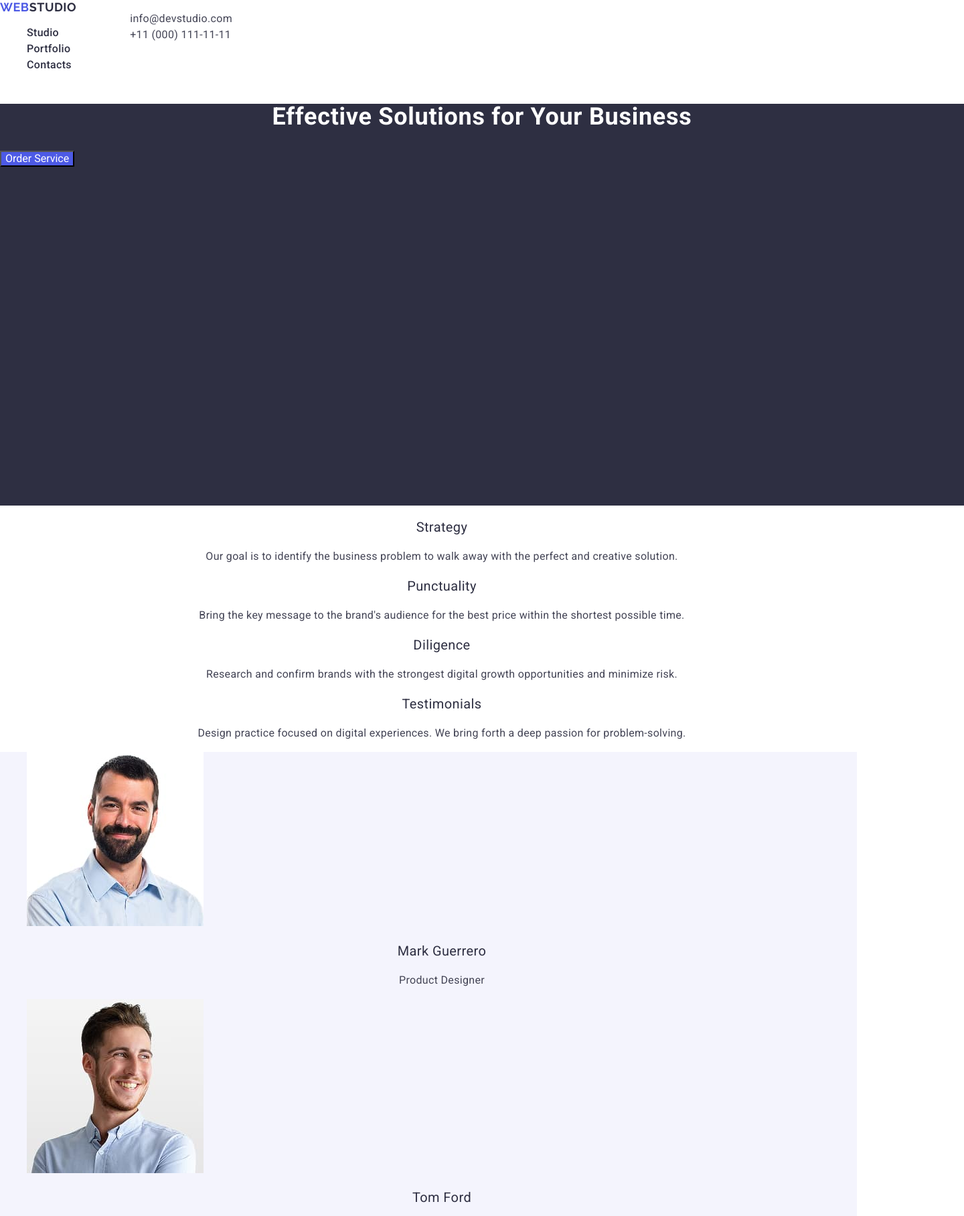
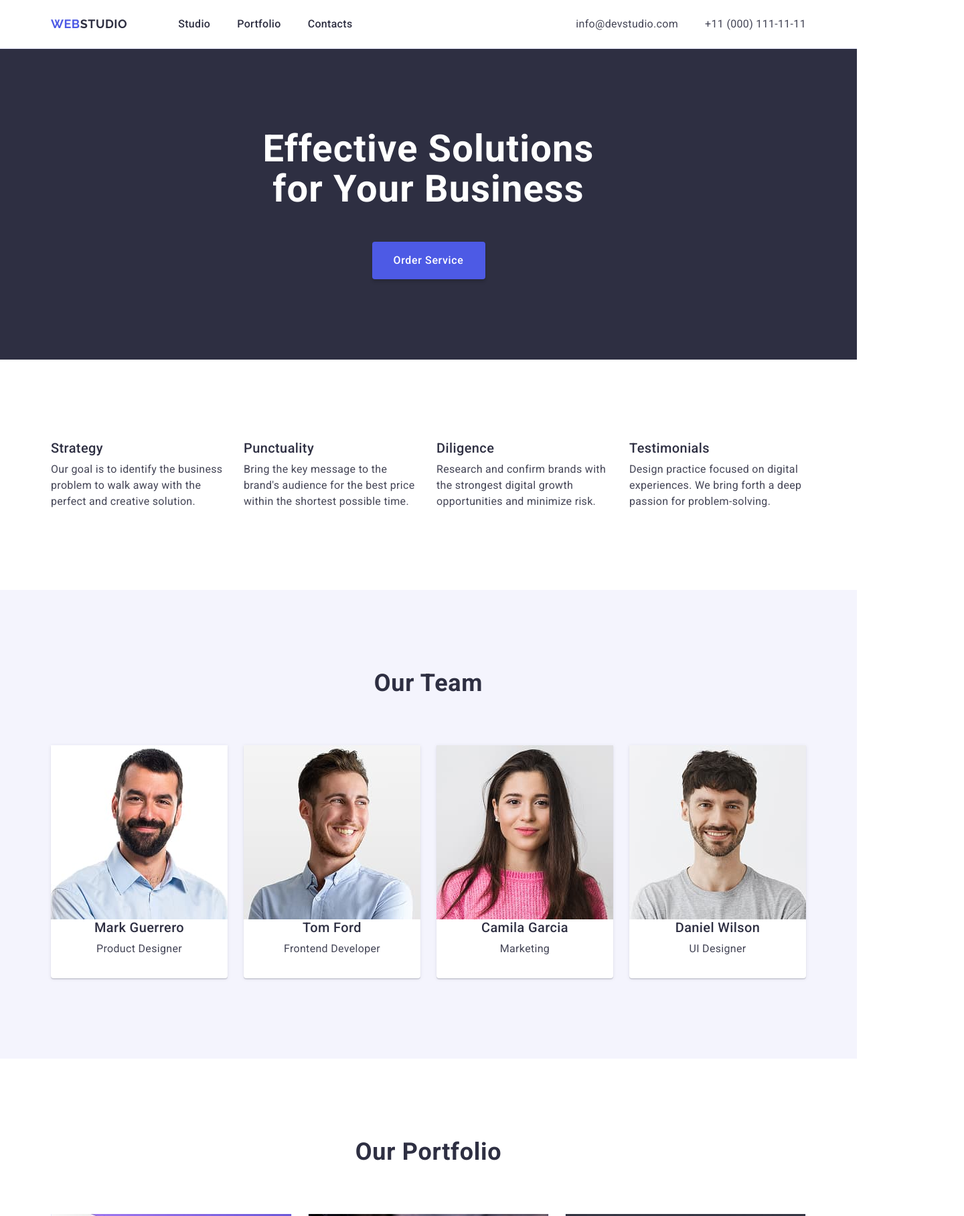
Before and after one commit to LiliiaDud/homework3, a plain HTML site: page index.html in a window 1280 px wide. Shown: the top 1816 px of the page at 67% size, 1440 px wide, since content can reach past the window. Drawn offline with nearby package versions, Linux system fonts and the light colour scheme.

Commit message:
add styles

```diff
--- a/css/styles.css
+++ b/css/styles.css
@@ -3,86 +3,177 @@ body {
     color: #2E2F42;
     background-color: #FFF;
 }
+/*___________________ reset */
 
-ul {
-    list-style: none;
+ul,
+ol {
+    list-style-type: none;
+    margin: 0;
+    padding-left: 0;
 }
 
 a {
     text-decoration: none;
 }
 
-.page-header {
-
+h1,
+h2,
+h3,
+h4,
+h5,
+h6,
+p {
+    margin: 0;
 }
 
+img {
+    display: block;
+    max-width: 100%;
+}
+
+/*___________________ common */
+
+.container {
+    max-width: 1158px;
+    padding: 0 15px;
+    margin: 0 auto;
+}
+
+.container-section {
+    padding: 120px 0;
+}
+
+/*___________________ header */
 .page-header {
+    border-bottom:  1px solid #e7e9fc;
+}
+
+.header-container {
     display: flex;
-    align-items: flex-start;
-    justify-content: flex-start;
-    flex-direction: row;
-    gap: 40px;
+    align-items: center;
+}
+
+.header-nav {
+    display: flex;
+    align-items: center;
 }
 
 .logo {
     font-family: 'Raleway', sans-serif;
+    font-weight: 700;
     font-size: 18px;
     line-height: 1.17;
     letter-spacing: 0.03em;
     text-transform: uppercase;
-    font-weight: 700;
-    color:#4D5AE5;
+    color: #4d5ae5;
+}
+
+.header-logo {
+    padding: 24px 0;
+    margin-right: 76px;
 }
 
 .header-logo .logo-part {
     color: #2E2F42;
 }
 
-.nav-list .link:hover,
-.nav-list .link:active {
-  color: #4D5AE5;
+.nav-list {
+    display: flex;
+    align-items: center;
+    gap: 40px;
 }
 
-.link {
-  font-weight: 500;
-  font-size: 16px;
-  line-height: 1.5;
-  letter-spacing: 0.02em;
-  color: #2e2f42;
+.nav-link {
+    display: block;
+    padding: 24px 0;
+    font-weight: 500;
+    font-size: 16px;
+    line-height: 1.5;
+    letter-spacing: 0.02em;
+    color: #2e2f42;
+    transition: color 250ms cubic-bezier(0.4, 0, 0.2, 1);
+}
+
+.nav-link.current {
+    position: relative;
+}
+
+.nav-link.current::after {
+    content: '';
+    position: absolute;
+    left: 0;
+    bottom: -1px;
+    width: 100%;
+    height: 4px;
+    border-radius: 2px;
+    background-color: #404bbf;
+}
+
+.nav-link:hover,
+.nav-link:focus,
+.contacts-link:hover,
+.contacts-link:focus {
+    color: #404bbf;
+}
+
+/*___________________ contacts */
+
+.contacts {
+    font-style: normal;
+    margin-left: auto;
+}
+
+.contacts-list {
+    display: flex;
+    align-items: center;
+    gap: 40px
+}
+
+.contacts-link {
+    display: block;
+    padding: 24px 0;
+    font-size: 16px;
+    line-height: 1.5;
+    letter-spacing: 0.02em;
+    color: #434455;
+    transition: color 250ms cubic-bezier(0.4, 0, 0.2, 1);
+}
+
+
+/*___________________ hero */
+
+.hero-image {
+    background-color: #2E2F42;
 }
 
 .hero-title {
-    font-weight: 700;
-    font-size: 36px;
-    color: #FFF;
-    line-height: 1.1; /* line-height: 40px; */
+    margin-left: auto;
+    margin-right: auto;
+    font-size: 56px;
+    line-height: 1.07;
     letter-spacing: 0.02em;
     text-align: center;
+    color: #fff;
+    max-width: 496px;
+    margin-bottom: 48px;
 }
 
-.hero-image {
-    width: 1440px;
-    height: 600px;
-    background-color: #2E2F42;
-}
-
-.hero-button {
-    color: #FFFFFF;
+.btn {
+    font-weight: 500;
+    font-size: 16px;
+    line-height: 1.5;
+    letter-spacing: 0.04em;
+    color: #FFF;
     background-color: #4D5AE5;
     cursor: pointer;
-}
-
-
-.contacts {
-  font-style: normal;
-}
-
-.contacts-link {
-  font-size: 16px;
-    /* line-height: 24px; */
-  line-height: 1.5;
-  letter-spacing: 0.02em;
-  color: #434455;
+    box-shadow: 0 4px 4px 0 rgba(0, 0, 0, 0.15);
+    width: 169px;
+    height: 56px;
+    border-radius: 4px;
+    border: none;
+    margin-left: auto;
+    margin-right: auto;
+    display: block;
 }
 
 .hero-button:hover,
@@ -92,13 +183,24 @@ a {
   color: #404BBF;
 }
 
+/*___________________ solutions */
+
+.solutions-list {
+    display: flex;
+    flex-wrap: wrap;
+    gap: 24px;
+}
+
+.solutions-item {
+    width: calc((100% - 72px) / 4);
+}
 
 .section-title {
-    font-weight: 400;
+    font-weight: 500;
     font-size: 20px;
     line-height: 1.2;
     letter-spacing: 0.02em;
-    text-align: center;
+    padding-bottom: 8px;
 }
 
 .section-text {
@@ -106,40 +208,92 @@ a {
     line-height: 1.5;
     letter-spacing: 0.02em;
     color: #434455;
-    text-align: center;
 }
+
+/*___________________ team */
 
 .team {
     background-color: #F4F4FD;
 }
 
+.team-list {
+    display: flex;
+    flex-wrap: wrap;
+    gap: 24px;
+}
+
+.team-item {
+    display: flex;
+    align-items: center;
+    justify-content: center;
+    flex-direction: column;
+    background-color: #fff;
+    border-radius: 0 0 4px 4px;
+    box-shadow: 0 2px 1px 0 rgba(46, 47, 66, 0.08), 0 1px 1px 0 rgba(46, 47, 66, 0.16), 0 1px 6px 0 rgba(46, 47, 66, 0.08);
+    padding-bottom: 32px;
+    width: calc((100% - 72px) / 4);
+}
+
+.section-title {
+    /*padding-top: 32px;
+    padding-bottom: 8px; */
+}
 
 .secondary-title {
-    font-weight: 700;
     font-size: 36px;
     line-height: 1.11;
     letter-spacing: 0.02em;
     text-align: center;
+    padding-bottom: 72px;
 }
 
 
+/*___________________ portfolio */
+.portfolio-list {
+    display: flex;
+    flex-wrap: wrap;
+    align-items: flex-start;
+    justify-content: center;
+    gap: 24px;
+}
+
+.portfolio-item {
+    border-bottom: 1px solid #e7e9fc;
+    border-left: 1px solid #e7e9fc;
+    border-right: 1px solid #e7e9fc;
+    max-width: 360px;
+}
+
+.portfolio-inform {
+    padding: 32px 16px;
+}
+
+/*___________________ footer */
 
 .footer {
-    width: 1440px;
+    width: 100%;
     height: 312px;
     background-color: #2E2F42;
+}
+
+.footer-list {
+    padding-top: 100px;
+    padding-bottom: 100px;
+}
+
+.footer-logo {
+    display: inline-block;
+    margin-bottom: 16px;
 }
 
 .footer-logo .logo-part {
   color: #f4f4fd;
 }
 
-
 .footer-text {
-    font-weight: 400;
     font-size: 16px;
-    /* line-height: 24px; */
     line-height: 1.5;
     letter-spacing: 0.02em;
     color: #F4F4FD;
+    max-width: 264px;
 }
--- a/index.html
+++ b/index.html
@@ -12,19 +12,20 @@
   </head>
   <body>
     <header class="page-header">
+      <div class="container header-container">
         <nav class="header-nav">
           <a class="logo header-logo" href="./index.html">
             Web<span class="logo-part">Studio</span>
           </a>
           <ul class="nav-list">
             <li class="nav-item">
-            <a class="link" href="./index.html">Studio</a>
+              <a class="nav-link" href="./index.html">Studio</a>
             </li>
             <li class="nav-item">
-            <a class="link" href="">Portfolio</a>
+              <a class="nav-link" href="">Portfolio</a>
             </li>
             <li class="nav-item">
-            <a class="link" href="">Contacts</a>
+              <a class="nav-link" href="">Contacts</a>
             </li>
           </ul>
         </nav>
@@ -38,54 +39,60 @@
             </li>
           </uL>
         </address>
+      </div>
     </header>
 
     <main>
-      <section class="hero-image">
+      <section class="container-section hero-image">
+        <div class="container">
           <h1 class="hero-title">Effective Solutions for Your Business</h1>
-        <button class="hero-button" type="button">Order Service</button>
+          <button class="btn hero-button" type="button">Order Service</button>
+        </div>
       </section>
 
-      <section class="solutions">
+			<section class="container-section">
+				<div class="container">
 					<ul class="solutions-list">
 						<li class="solutions-item">
-            <h3 class="section-title solutions-title">Strategy</h3>
-            <p class="section-text solutions-text">Our goal is to identify the business problem to
+							<h3 class="section-title">Strategy</h3>
+							<p class="section-text">Our goal is to identify the business problem to
 								walk away with the perfect and creative solution.
 							</p>
 						</li>
 
 						<li class="solutions-item">
-            <h3 class="section-title solutions-title">Punctuality</h3>
-            <p class="section-text solutions-text">Bring the key message to the brand's audience for
+							<h3 class="section-title">Punctuality</h3>
+							<p class="section-text">Bring the key message to the brand's audience for
 								the best price within the shortest possible time.
 							</p>
 						</li>
 
 						<li class="solutions-item">
-            <h3 class="section-title solutions-title">Diligence</h3>
-              <p class="section-text solutions-text">Research and confirm brands with the strongest
+							<h3 class="section-title">Diligence</h3>
+								<p class="section-text">Research and confirm brands with the strongest
 									digital growth opportunities and minimize risk.
 								</p>
 						</li>
 
 						<li class="solutions-item">
-            <h3 class="section-title solutions-title">Testimonials</h3>
-            <p class="section-text solutions-text">Design practice focused on digital experiences.
+							<h3 class="section-title">Testimonials</h3>
+							<p class="section-text">Design practice focused on digital experiences.
 								We bring forth a deep passion for problem-solving.
 							</p>
 						</li>
 					</ul>
+				</div>
 			</section>
 
-      <section class="team">
-        <h2 hidden class="secondary-title team-title">Our Team</h2>
+			<section class="container-section team">
+				<div class="container">
+					<h2 class="secondary-title team-title">Our Team</h2>
 					<ul class="team-list">
 						<li class="team-item">
 							<img src="./images/ProductDesigner.jpg" width="264"
 								height="260" alt="Photo by the product designer">
-            <h3 class="section-title team-name">Mark Guerrero</h3>
-            <p class="section-text team-text">Product Designer</p>
+							<h3 class="section-title">Mark Guerrero</h3>
+							<p class="section-text">Product Designer</p>
 						</li>
 
 						<li class="team-item">
@@ -109,63 +116,79 @@
 							<p class="section-text team-text">UI Designer</p>
 						</li>
 					</ul>
+				</div>
 			</section>
 
-      <section class="portfolio">
-        <h2 hidden class="secondary-title portfolio-title">Our Portfolio</h2>
+			<section class="container-section">
+				<div class="container">
+					<h2 class="secondary-title portfolio-title">Our Portfolio</h2>
 					<ul class="portfolio-list">
 						<li class="portfolio-item">
 							<img src="./images/BankingApp.jpg"
 							width="360" height="300"
 							alt="picture Banking App">
+							<div class="portfolio-inform">
 								<h3 class="section-title portfolio-item-title">Banking App</h3>
 								<p class="section-text portfolio-text">App</p>
+							</div>
 						</li>
 
 						<li class="portfolio-item">
 							<img src="./images/CashlessPayment.jpg"
 							width="360" height="300"
 							alt="picture Cashless Payment">
-            <h3 class="section-title portfolio-item-title">Cashless Payment</h3>
-            <p class="section-text portfolio-text">Marketing</p>
+							<div class="portfolio-inform">
+								<h3 class="section-title">Cashless Payment</h3>
+								<p class="section-text">Marketing</p>
+							</div>
 						</li>
 
 						<li class="portfolio-item">
 							<img src="./images/MeditationApp.jpg"
 							width="360" height="300"
 							alt="picture Meditation App">
-            <h3 class="section-title portfolio-item-title">Meditation App</h3>
-            <p class="section-text portfolio-text">App</p>
+							<div class="portfolio-inform">
+								<h3 class="section-title">Meditation App</h3>
+								<p class="section-text">App</p>
+							</div>
 						</li>
 
 						<li class="portfolio-item">
 							<img src="./images/TaxiService.jpg"
 							width="360" height="300"
 							alt="picture Taxi Service">
-            <h3 class="section-title portfolio-item-title">Taxi Service</h3>
-            <p class="section-text portfolio-text">Marketing</p>
+							<div class="portfolio-inform">
+								<h3 class="section-title">Taxi Service</h3>
+								<p class="section-text">Marketing</p>
+							</div>
 						</li>
 
 						<li class="portfolio-item">
 							<img src="./images/ScreenIllustrations.jpg"
 							width="360" height="300"
 							alt="picture Screen Illustrations">
-            <h3 class="section-title portfolio-item-title">Screen Illustrations</h3>
-            <p class="section-text portfolio-text">Design</p>
+							<div class="portfolio-inform">
+								<h3 class="section-title">Screen Illustrations</h3>
+								<p class="section-text">Design</p>
+							</div>
 						</li>
 
 						<li class="portfolio-item">
 							<img src="./images/OnlineCourses.jpg"
 							width="360" height="300"
 							alt="picture Online Courses">
-            <h3 class="section-title portfolio-item-title">Online Courses</h3>
-            <p class="section-text portfolio-text">Marketing</p>
+							<div class="portfolio-inform">
+								<h3 class="section-title">Online Courses</h3>
+								<p class="section-text">Marketing</p>
+							</div>
 						</li>
 					</ul>
+				</div>
 			</section>
     </main>
 
     <footer class="footer">
+      <div class="container">
         <section class="footer-section">
           <ul class="footer-list">
             <li class="footer-item">
@@ -178,6 +201,7 @@
             </li>
           </ul>
         </section>
+      </div>
     </footer>
   </body>
 </html>
```
Also changed, not shown: 1 other file. Lines whose indentation alone changed are shown as unchanged.
